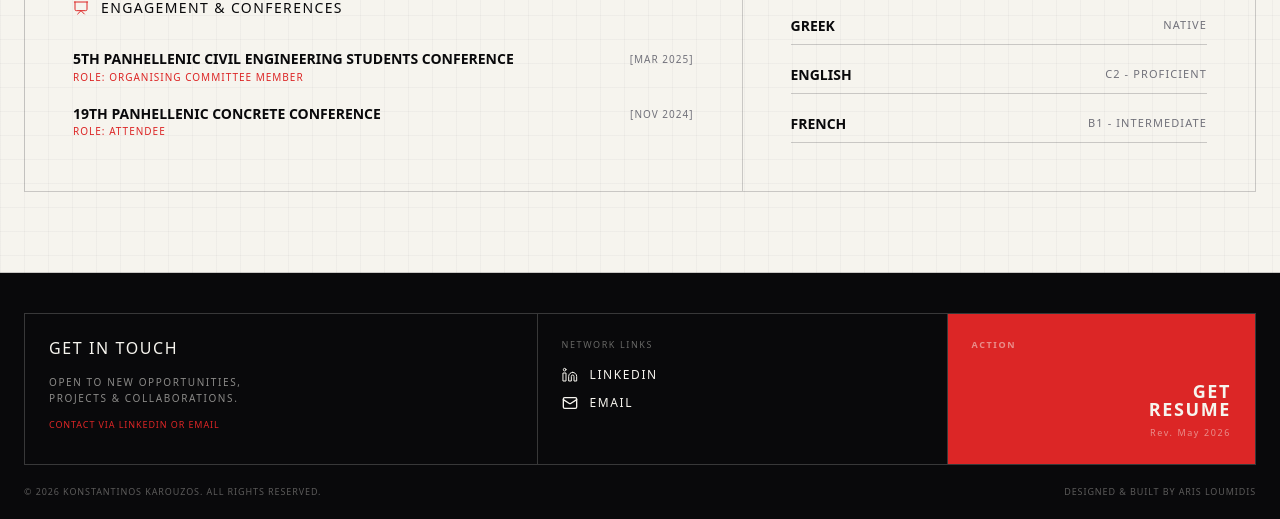
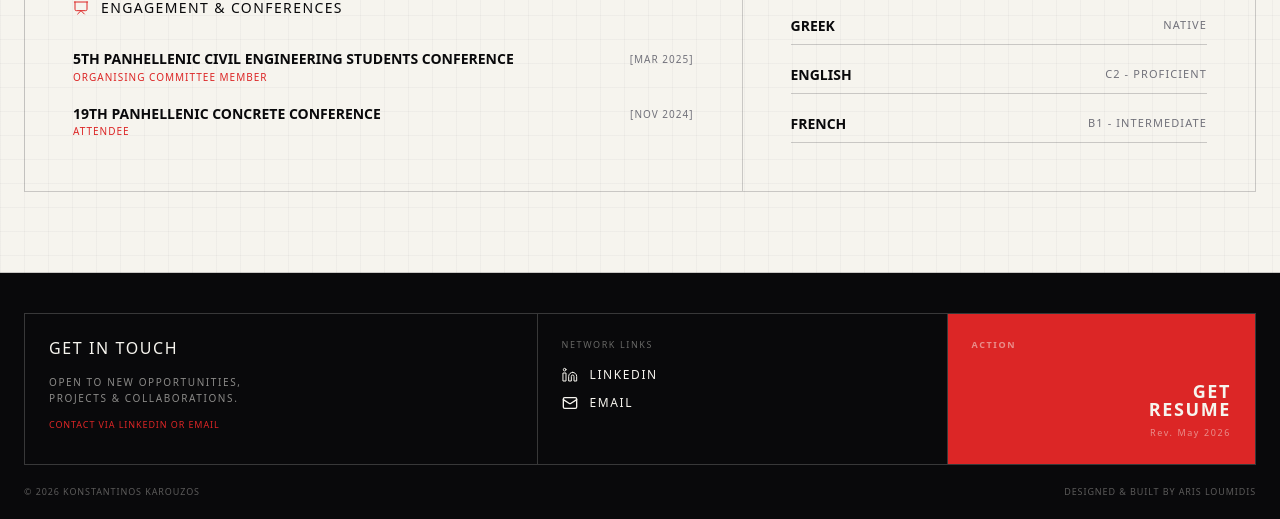
Before and after one commit to arisloumos/civil-engineering-portfolio, a Next.js app: page / in a window 1280 px wide. Shown: the part 4089-4608 px from the top of the page. Built offline with nearby package versions, Linux system fonts and the light colour scheme.

Commit message:
Add working links at Credentials

```diff
--- a/src/components/Credentials.tsx
+++ b/src/components/Credentials.tsx
@@ -176,9 +176,14 @@ export default function Credentials() {
                       {PORTFOLIO_DATA.training.map((trn) => (
                         <div key={trn.id} className="flex flex-col gap-1 group/item">
                           <div className="flex justify-between items-start gap-4">
-                            <h4 className="font-sans text-sm font-bold text-graphite uppercase leading-tight group-hover/item:text-blueprint transition-colors">
+                            <a
+                              href={trn.url}
+                              target="_blank"
+                              rel="noopener noreferrer"
+                              className="font-sans text-sm font-bold text-graphite uppercase leading-tight hover:text-blueprint transition-colors"
+                            >
                               {trn.title}
-                            </h4>
+                            </a>
                             <span className="font-mono text-[10px] tracking-widest text-graphite-light whitespace-nowrap mt-0.5">
                               [{trn.period}]
                             </span>
@@ -235,16 +240,21 @@ export default function Credentials() {
                       {PORTFOLIO_DATA.conferences.map((conf) => (
                         <div key={conf.id} className="flex flex-col group/item">
                           <div className="flex justify-between items-start gap-4">
-                            <h4 className="font-sans text-sm font-bold text-graphite uppercase leading-tight group-hover/item:text-blueprint transition-colors">
+                            <a
+                              href={conf.url}
+                              target="_blank"
+                              rel="noopener noreferrer"
+                              className="font-sans text-sm font-bold text-graphite uppercase leading-tight hover:text-blueprint transition-colors"
+                            >
                               {conf.title}
-                            </h4>
+                            </a>
                             <span className="font-mono text-[10px] tracking-widest text-graphite-light whitespace-nowrap mt-0.5">
                               [{conf.period}]
                             </span>
                           </div>
                           {conf.role && (
                             <span className="font-mono text-[10px] tracking-widest text-blueprint uppercase mt-0.5">
-                              ROLE: {conf.role}
+                              {conf.role}
                             </span>
                           )}
                         </div>
--- a/src/components/Footer.tsx
+++ b/src/components/Footer.tsx
@@ -258,7 +258,7 @@ export default function Footer() {
           "
         >
           <p>
-            © {currentYear} {personal.name}. All rights reserved.
+            © {currentYear} {personal.name}
           </p>
 
           <p>
--- a/src/data.ts
+++ b/src/data.ts
@@ -154,6 +154,7 @@ export const PORTFOLIO_DATA = {
       institution: "Civil Engineering, Aristotle University of Thessaloniki",
       duration: "52 hours",
       period: "OCT 2025 - JAN 2026",
+      url: "https://courses.auth.gr/#/studyPrograms/1420?year=2025&lang=el&specializationCourse=B9895AB8-675E-4163-A395-2970DF9012F1&courseClass=F9660F6D-7844-4EC5-A444-E3884DAF92C7&view=courseOutline",
     },
     {
       id: "trn-02",
@@ -161,22 +162,28 @@ export const PORTFOLIO_DATA = {
       institution: "Civil Engineering, Aristotle University of Thessaloniki",
       duration: "52 hours",
       period: "FEB 2025 - APR 2025",
+      url: "https://courses.auth.gr/#/studyPrograms/1420?year=2025&lang=el&specializationCourse=92833935-87B2-4796-A2C8-24174CE66C22&courseClass=478B5770-C117-4F41-BB0A-0DC779A73851&view=courseOutline",
     },
   ],
+
   conferences: [
     {
       id: "conf-01",
       title: "5th Panhellenic Civil Engineering Students Conference",
       role: "Organising Committee Member",
       period: "MAR 2025",
+      url: "https://www.facebook.com/synfoititonpolmix/",
     },
+
     {
       id: "conf-02",
       title: "19th Panhellenic Concrete Conference",
-      role: "Attendee", // Added this so the layout remains consistent
+      role: "Attendee",
       period: "NOV 2024",
+      url: "https://symvoli.com/portfolio/concrete2024/",
     },
   ],
+
   languages: [
     { language: "Greek", level: "Native" },
     { language: "English", level: "C2 - Proficient" },
```
Also changed, not shown: 1 other file (tests, documents, lock files or other folders).
